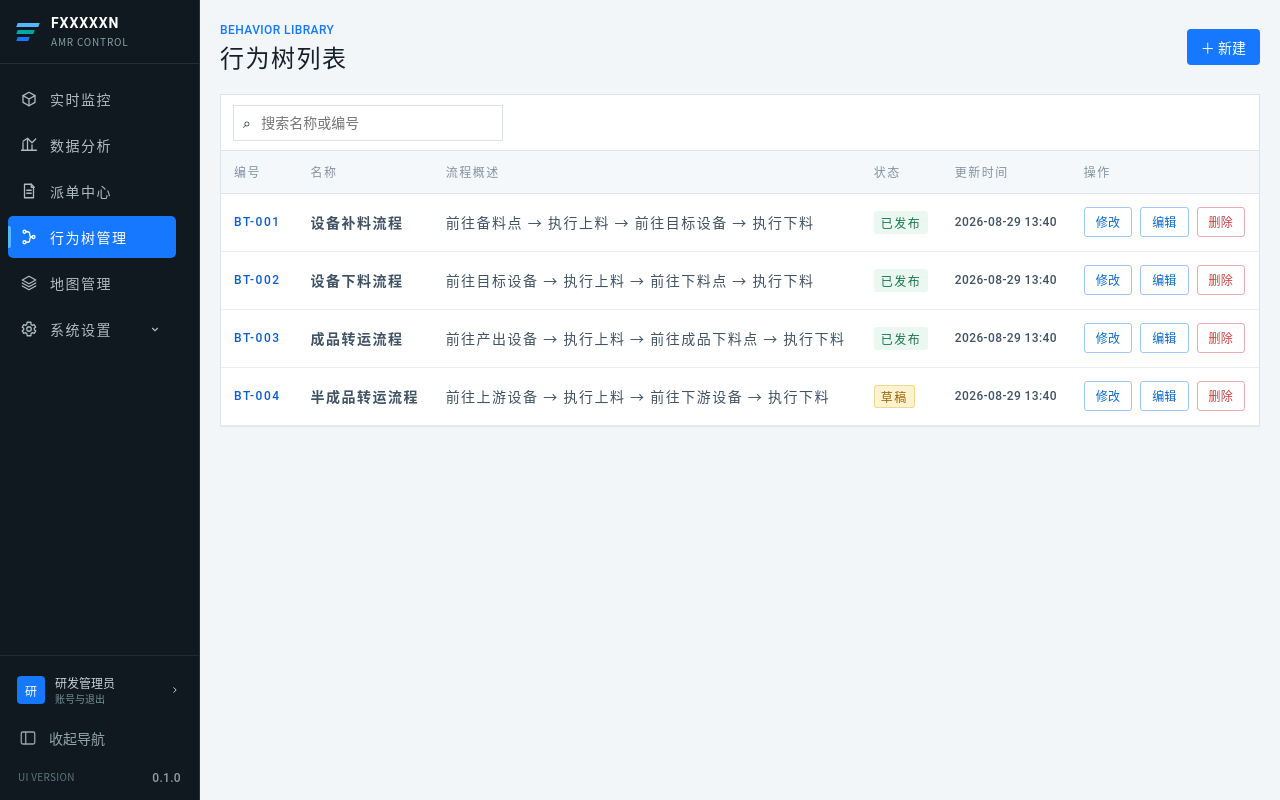
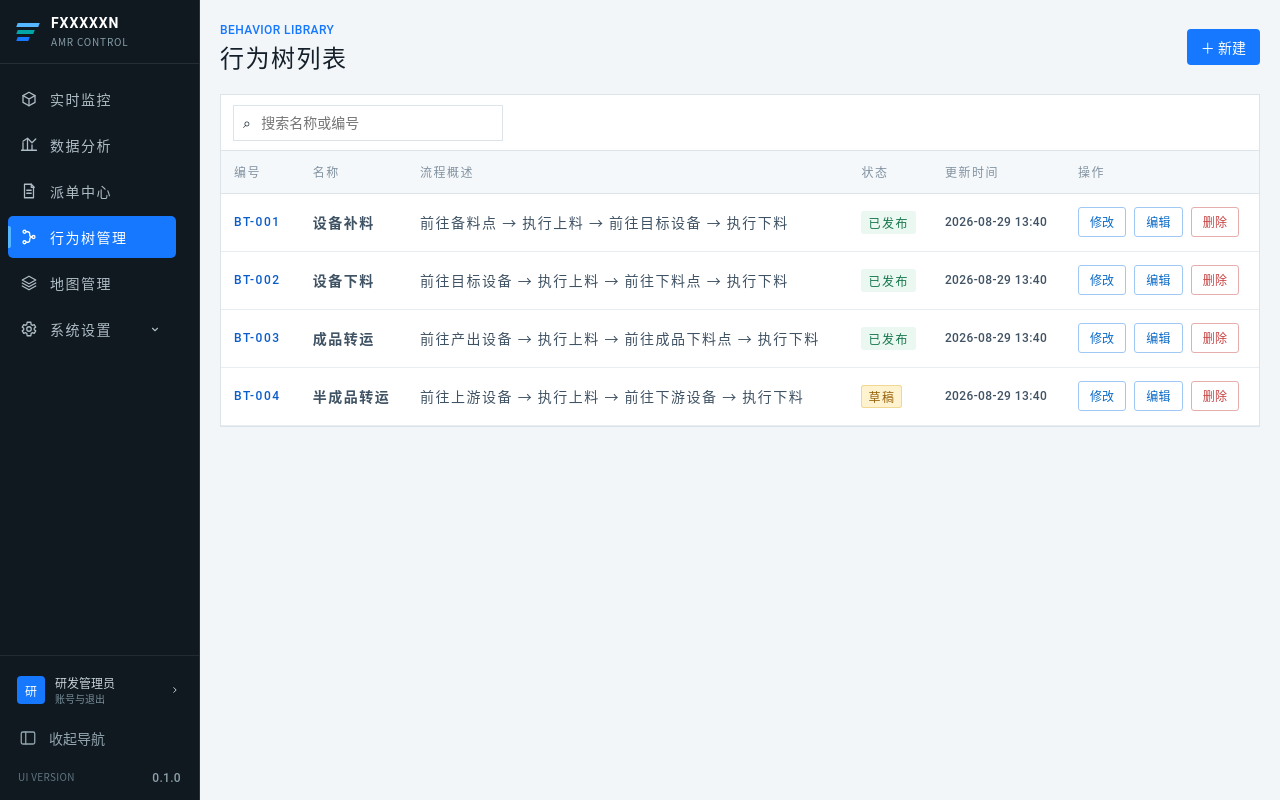
Before and after one commit to zhanzhikai611-del/AMR_V2, a Vue app: page /behaviors in a window 1280 px wide. Built offline with nearby package versions, Linux system fonts and the light colour scheme.

Commit message:
feat: 00

```diff
--- a/mock/data/behaviors.ts
+++ b/mock/data/behaviors.ts
@@ -10,8 +10,8 @@ const transferFlow = (prefix: string, toLoad: string, toUnload: string) => [
 ]
 
 export const behaviorTrees: BehaviorTreeDefinition[] = [
-  { id: 'BT-001', name: '设备补料流程', taskType: '设备补料', status: '已发布', updatedAt: '2026-08-29 13:40', nodeCount: 5, summary: '前往备料点 → 执行上料 → 前往目标设备 → 执行下料', boundAmrIds: ['AMR-01', 'AMR-02', 'AMR-04'], nodes: transferFlow('bt1', '前往备料点', '前往目标设备') },
-  { id: 'BT-002', name: '设备下料流程', taskType: '设备下料', status: '已发布', updatedAt: '2026-08-29 13:40', nodeCount: 5, summary: '前往目标设备 → 执行上料 → 前往下料点 → 执行下料', boundAmrIds: ['AMR-03', 'AMR-05'], nodes: transferFlow('bt2', '前往目标设备', '前往下料点') },
-  { id: 'BT-003', name: '成品转运流程', taskType: '成品转运', status: '已发布', updatedAt: '2026-08-29 13:40', nodeCount: 5, summary: '前往产出设备 → 执行上料 → 前往成品下料点 → 执行下料', boundAmrIds: ['AMR-02', 'AMR-03', 'AMR-06'], nodes: transferFlow('bt3', '前往产出设备', '前往成品下料点') },
-  { id: 'BT-004', name: '半成品转运流程', taskType: '半成品转运', status: '草稿', updatedAt: '2026-08-29 13:40', nodeCount: 5, summary: '前往上游设备 → 执行上料 → 前往下游设备 → 执行下料', boundAmrIds: ['AMR-05', 'AMR-06'], nodes: transferFlow('bt4', '前往上游设备', '前往下游设备') },
+  { id: 'BT-001', name: '设备补料', taskType: '设备补料', status: '已发布', updatedAt: '2026-08-29 13:40', nodeCount: 5, summary: '前往备料点 → 执行上料 → 前往目标设备 → 执行下料', boundAmrIds: ['AMR-01', 'AMR-02', 'AMR-04'], nodes: transferFlow('bt1', '前往备料点', '前往目标设备') },
+  { id: 'BT-002', name: '设备下料', taskType: '设备下料', status: '已发布', updatedAt: '2026-08-29 13:40', nodeCount: 5, summary: '前往目标设备 → 执行上料 → 前往下料点 → 执行下料', boundAmrIds: ['AMR-03', 'AMR-05'], nodes: transferFlow('bt2', '前往目标设备', '前往下料点') },
+  { id: 'BT-003', name: '成品转运', taskType: '成品转运', status: '已发布', updatedAt: '2026-08-29 13:40', nodeCount: 5, summary: '前往产出设备 → 执行上料 → 前往成品下料点 → 执行下料', boundAmrIds: ['AMR-02', 'AMR-03', 'AMR-06'], nodes: transferFlow('bt3', '前往产出设备', '前往成品下料点') },
+  { id: 'BT-004', name: '半成品转运', taskType: '半成品转运', status: '草稿', updatedAt: '2026-08-29 13:40', nodeCount: 5, summary: '前往上游设备 → 执行上料 → 前往下游设备 → 执行下料', boundAmrIds: ['AMR-05', 'AMR-06'], nodes: transferFlow('bt4', '前往上游设备', '前往下游设备') },
 ]
--- a/src/stores/dispatch-center.ts
+++ b/src/stores/dispatch-center.ts
@@ -19,10 +19,10 @@ const STRATEGY_LABEL: Record<DispatchRule['strategy'], string> = {
 
 /** 模拟随机生成的新任务模板，类型与任务设置里的规则对齐。 */
 const NEW_TASK_TEMPLATES: Array<Pick<Task, 'type' | 'requestDeviceId' | 'behaviorName' | 'behaviorVersion'>> = [
-  { type: '设备补料', requestDeviceId: 'D16', behaviorName: '设备补料流程', behaviorVersion: 'v1.0' },
-  { type: '设备下料', requestDeviceId: 'C18', behaviorName: '设备下料流程', behaviorVersion: 'v1.0' },
-  { type: '成品转运', requestDeviceId: 'D24', behaviorName: '成品转运流程', behaviorVersion: 'v1.0' },
-  { type: '半成品转运', requestDeviceId: 'E18', behaviorName: '半成品转运流程', behaviorVersion: 'v1.0' },
+  { type: '设备补料', requestDeviceId: 'D16', behaviorName: '设备补料', behaviorVersion: 'v1.0' },
+  { type: '设备下料', requestDeviceId: 'C18', behaviorName: '设备下料', behaviorVersion: 'v1.0' },
+  { type: '成品转运', requestDeviceId: 'D24', behaviorName: '成品转运', behaviorVersion: 'v1.0' },
+  { type: '半成品转运', requestDeviceId: 'E18', behaviorName: '半成品转运', behaviorVersion: 'v1.0' },
 ]
 
 function createTransferSteps(taskType: string, suffix: string): BehaviorStep[] {
--- a/src/views/BehaviorTreesView.vue
+++ b/src/views/BehaviorTreesView.vue
@@ -69,7 +69,7 @@ onMounted(async () => {
     <div v-if="createOpen" class="modal-backdrop" @click.self="createOpen = false">
       <section class="create-dialog">
         <header><div><span>CREATE BEHAVIOR TREE</span><strong>新建行为树</strong></div><button @click="createOpen = false">×</button></header>
-        <label>名称<input v-model="newName" placeholder="例如：设备补料流程"></label>
+        <label>名称<input v-model="newName" placeholder="例如：设备补料"></label>
         <label>流程概述<textarea v-model="newSummary" rows="3" placeholder="简要说明流程步骤和用途"></textarea></label>
         <label>状态<select v-model="newStatus"><option>草稿</option><option>已发布</option></select></label>
         <footer><button @click="createOpen = false">取消</button><button class="primary" :disabled="!newName.trim()" @click="createTree">创建并编辑</button></footer>
```
